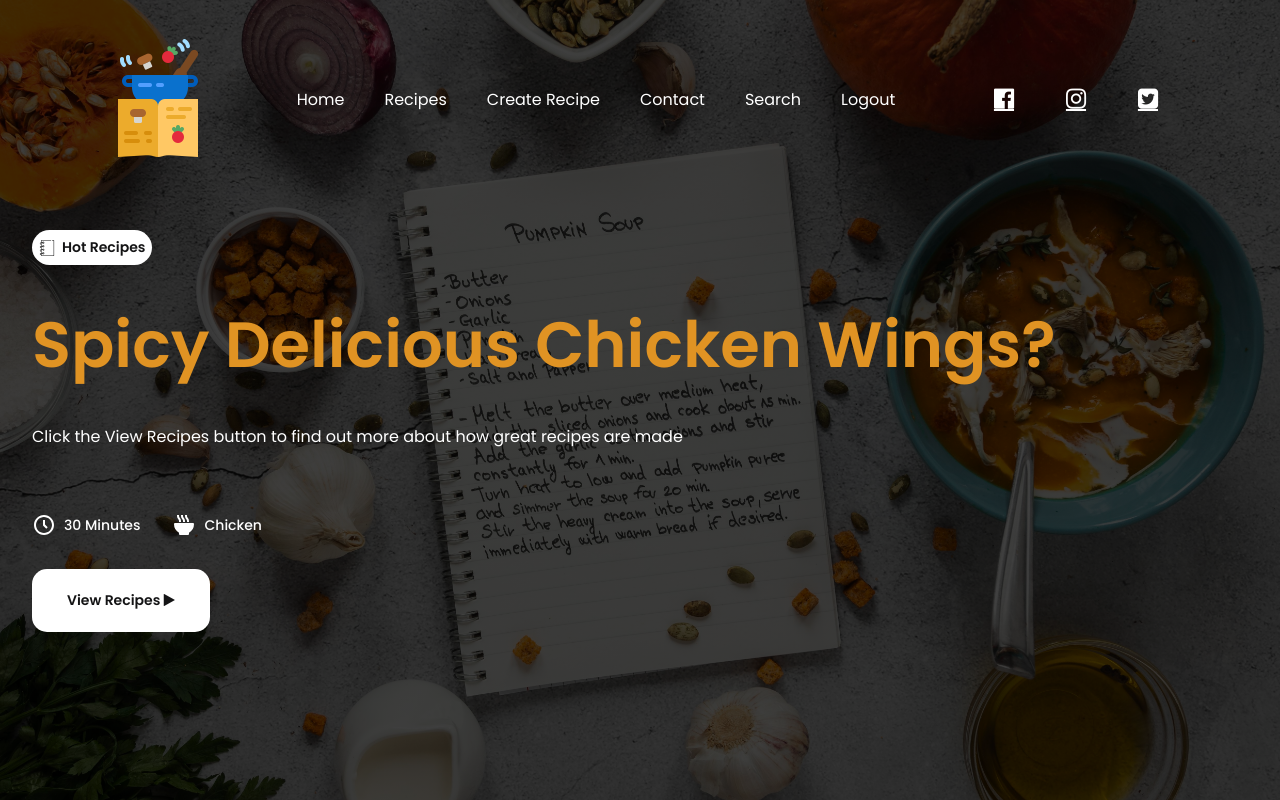
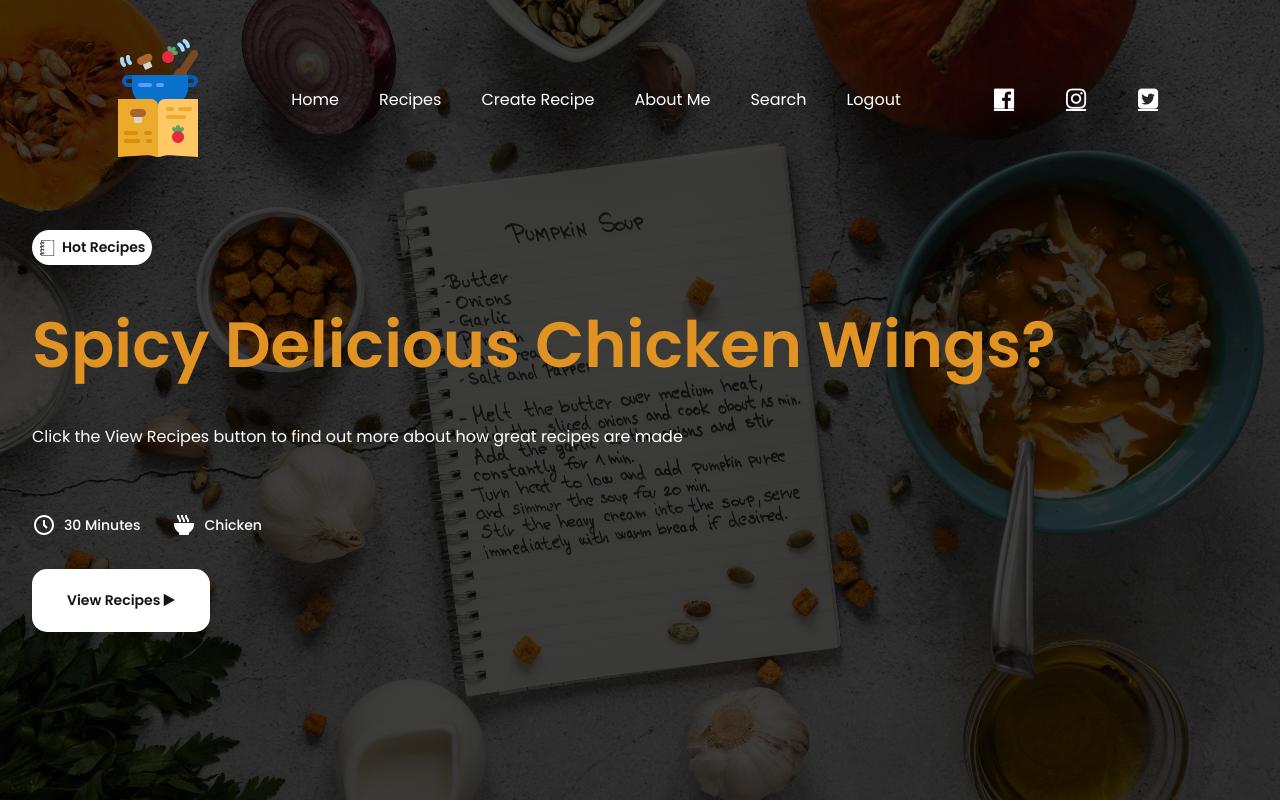
Before and after one commit to ksope/Recipe_App, a Django app: page /recipes/ in a window 1280 px wide. Run offline with Django 4.2, Linux system fonts and the light colour scheme; the visitor is signed in with stand-in values (Sample User, id 1).

Commit message:
Update recipes_home.html
Change <a> element from 'Contact' to 'About Me' and add link to my portfolio site

```diff
--- a/recipes/templates/recipes/recipes_home.html
+++ b/recipes/templates/recipes/recipes_home.html
@@ -24,7 +24,7 @@
                         <li><a href="{% url 'recipes:home' %}">Home</a></li>
                         <li><a href="{% url 'recipes:list' %}">Recipes</a></li>
                         <li><a href="#">Create Recipe</a></li>
-                        <li><a href="#">Contact</a></li>
+                        <li><a href="https://ksopedev-site.netlify.app/"  target="_blank" rel="noopener noreferrer">About Me</a></li>
                         <li>
                             <a href="{% url 'recipes:records' %}">Search</a>
                         </li>
```
